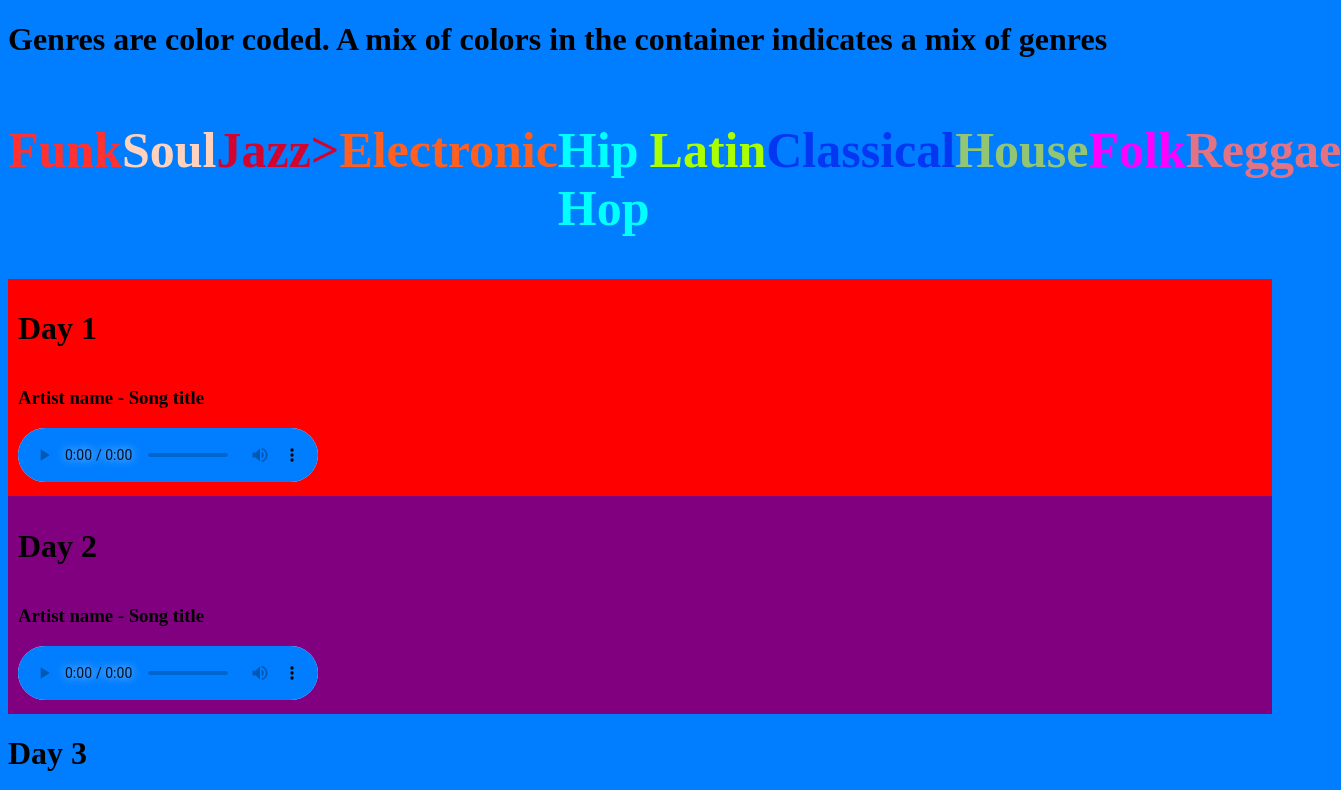
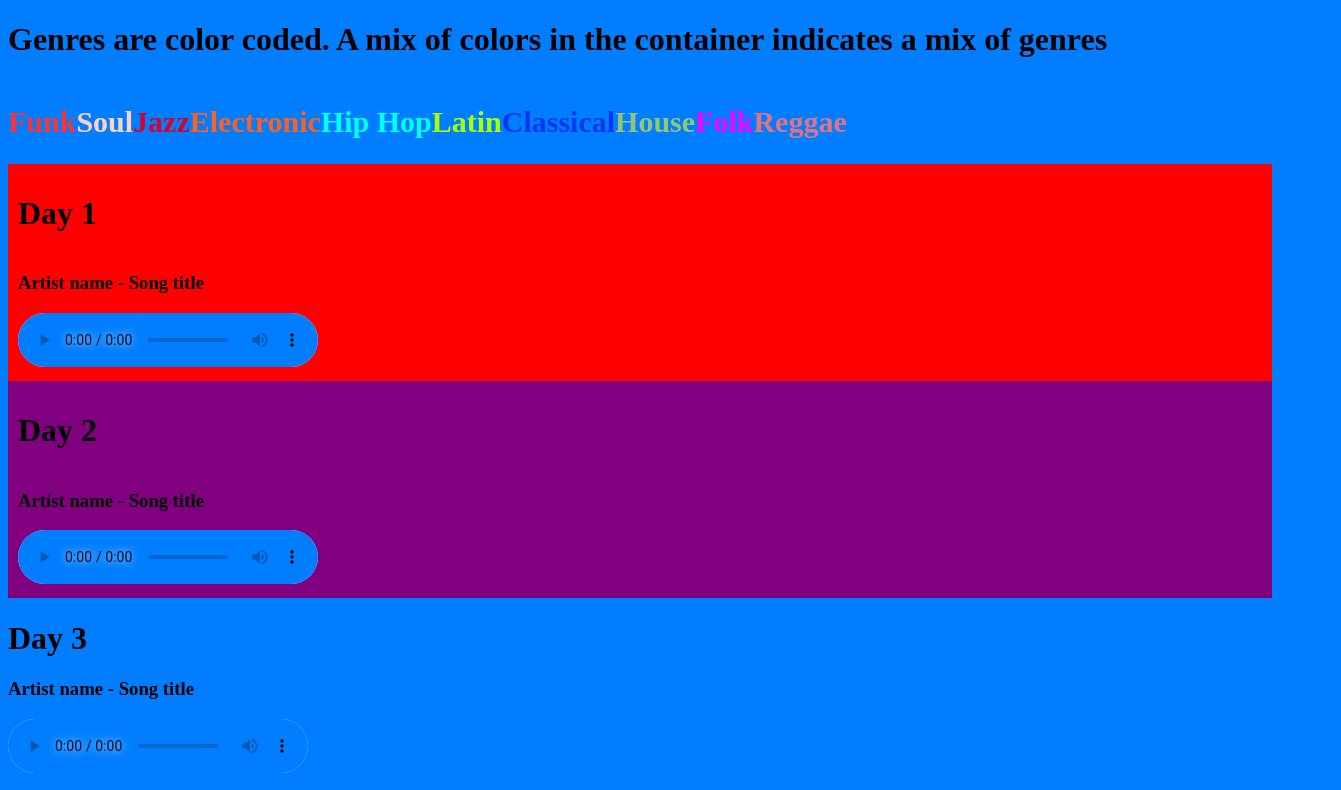
Before and after one commit to Makczyi/makczyi.github.io, a plain HTML site: page playlists.html in a window 1280 px wide. Shown: the top 790 px of the page, 1341 px wide, since content can reach past the window. Drawn offline with Linux system fonts and the light colour scheme.

Commit message:
Update playlists.html

```diff
--- a/playlists.html
+++ b/playlists.html
@@ -36,16 +36,16 @@
 <body>
   <h1><strong>Genres are color coded. A mix of colors in the container indicates a mix of genres</strong></h1>
   <div class="genreContainer">
-    <div><h2 id="funk" style="font-size:50px;font-weight:bold;color:rgb(255,49,49);">Funk</h2></div>
-    <div><h2 id="soul" style="font-size:50px;font-weight:bold;color:rgb(255,210,189);">Soul</h2></div>
-    <div><h2 id="jazz" style="font-size:50px;font-weight:bold;color:rgb(210,4,45);">Jazz></h2></div>
-    <div><h2 id="electronic" style="font-size:50px;font-weight:bold;color:rgb(255,95,31);">Electronic</h2></div>
-    <div><h2 id="hiphop" style="font-size:50px;font-weight:bold;color:rgb(0,255,255);">Hip Hop</h2></div>
-    <div><h2 id="latin" style="font-size:50px;font-weight:bold;color:rgb(170,255,0);">Latin</h2></div>
-    <div><h2 id="classical" style="font-size:50px;font-weight:bold;color:rgb(4,55,242);">Classical</h2></div>
-    <div><h2 id="house" style="font-size:50px;font-weight:bold;color:rgb(147,197,114);">House</h2></div>
-    <div><h2 id="folk" style="font-size:50px;font-weight:bold;color:rgb(255,0,255);">Folk</h2></div>
-    <div><h2 id="reggae" style="font-size:50px;font-weight:bold;color:rgb(227,115,131);">Reggae</h2></div>
+    <div><h2 id="funk" style="font-size:30px;font-weight:bold;color:rgb(255,49,49);">Funk</h2></div>
+    <div><h2 id="soul" style="font-size:30px;font-weight:bold;color:rgb(255,210,189);">Soul</h2></div>
+    <div><h2 id="jazz" style="font-size:30px;font-weight:bold;color:rgb(210,4,45);">Jazz</h2></div>
+    <div><h2 id="electronic" style="font-size:30px;font-weight:bold;color:rgb(255,95,31);">Electronic</h2></div>
+    <div><h2 id="hiphop" style="font-size:30px;font-weight:bold;color:rgb(0,255,255);">Hip Hop</h2></div>
+    <div><h2 id="latin" style="font-size:30px;font-weight:bold;color:rgb(170,255,0);">Latin</h2></div>
+    <div><h2 id="classical" style="font-size:30px;font-weight:bold;color:rgb(4,55,242);">Classical</h2></div>
+    <div><h2 id="house" style="font-size:30px;font-weight:bold;color:rgb(147,197,114);">House</h2></div>
+    <div><h2 id="folk" style="font-size:30px;font-weight:bold;color:rgb(255,0,255);">Folk</h2></div>
+    <div><h2 id="reggae" style="font-size:30px;font-weight:bold;color:rgb(227,115,131);">Reggae</h2></div>
   </div>
 
   <div class="containerOne">
```
